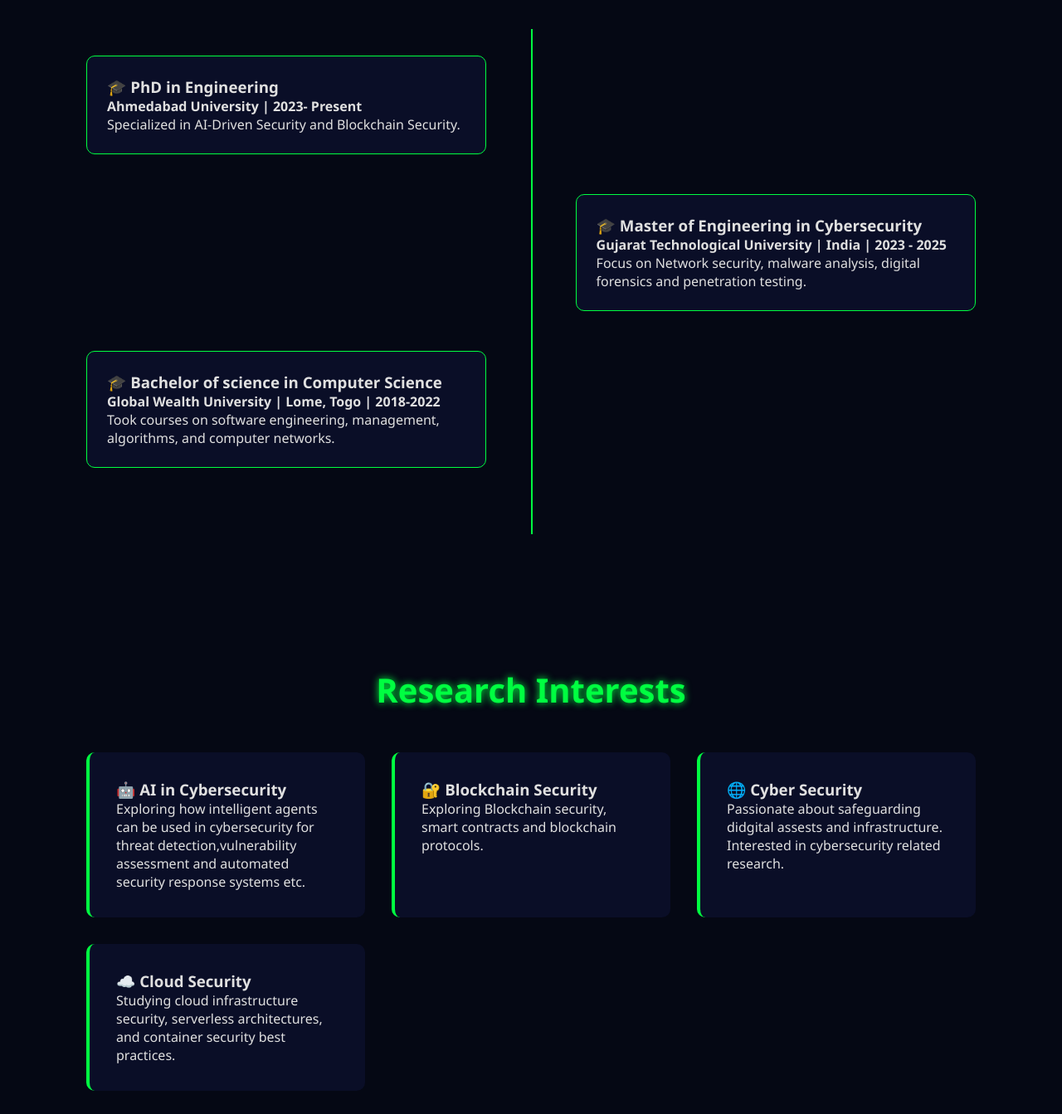
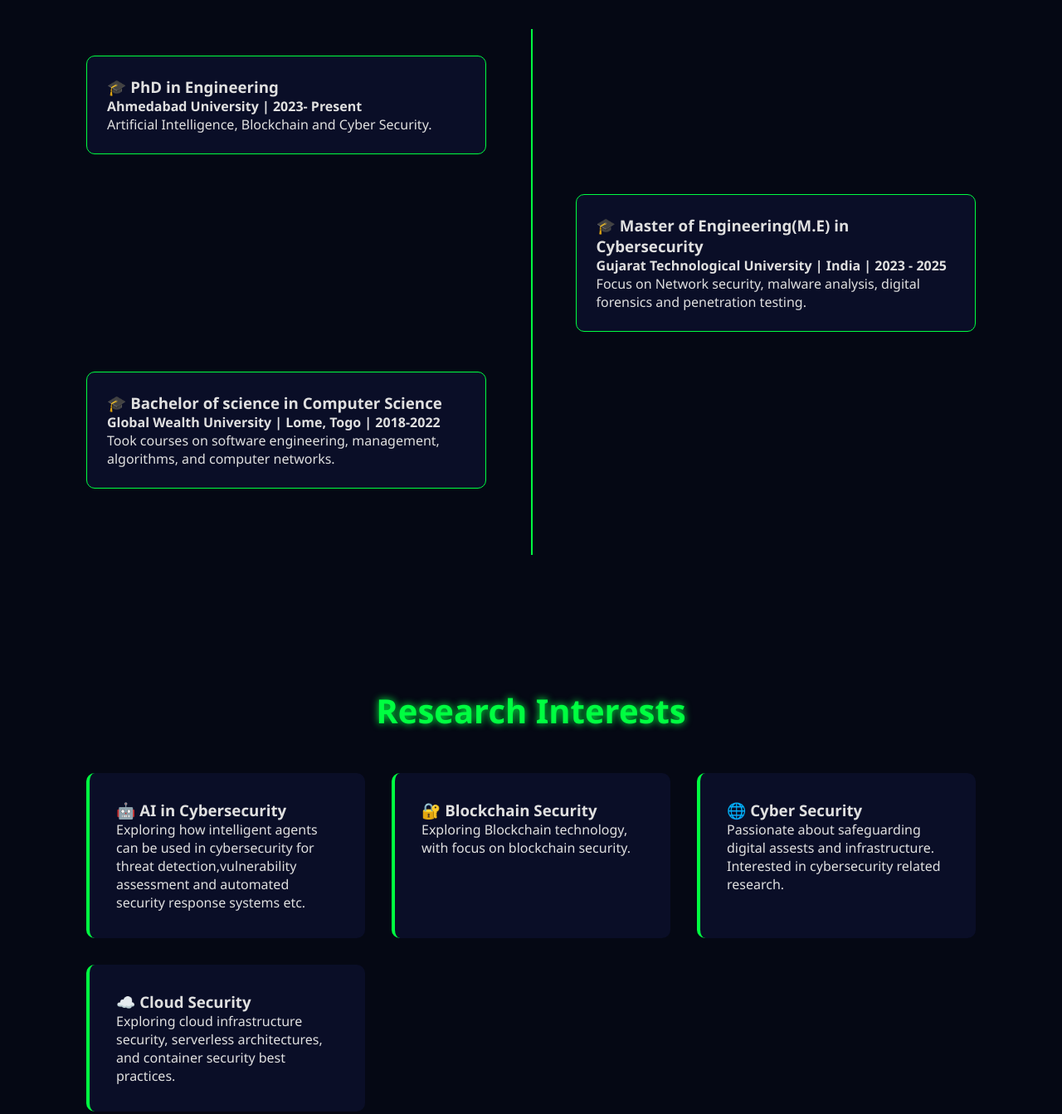
Before and after one commit to david-ehigie/MyPortfolio, a plain HTML site: page index.html in a window 1280 px wide. Shown: the part 1620-2963 px from the top of the page at 83% size. Drawn offline with Linux system fonts and the light colour scheme.

Commit message:
Update index.html

```diff
--- a/index.html
+++ b/index.html
@@ -605,12 +605,12 @@
                 <div class="timeline-content">
                     <h3>🎓 PhD in Engineering</h3>
                     <h4>Ahmedabad University | 2023- Present</h4>
-                    <p>Specialized in AI-Driven Security and Blockchain Security.</p>
+                    <p> Artificial Intelligence, Blockchain and Cyber Security.</p>
                 </div>
             </div>
             <div class="timeline-item">
                 <div class="timeline-content">
-                    <h3>🎓 Master of Engineering in Cybersecurity</h3>
+                    <h3>🎓 Master of Engineering(M.E) in Cybersecurity</h3>
                     <h4> Gujarat Technological University | India | 2023 - 2025</h4>
                     <p>Focus on Network security, malware analysis, digital forensics and penetration testing.</p>
                 </div>
@@ -635,15 +635,15 @@
             </div>
             <div class="service-card">
                 <h3>🔐 Blockchain Security</h3>
-                <p> Exploring Blockchain security, smart contracts and blockchain protocols.</p>
+                <p> Exploring Blockchain technology, with focus on blockchain security.</p>
             </div>
             <div class="service-card">
                 <h3>🌐 Cyber Security</h3>
-                <p> Passionate about safeguarding didgital assests and infrastructure. Interested in cybersecurity related research.</p>
+                <p> Passionate about safeguarding digital assests and infrastructure. Interested in cybersecurity related research.</p>
             </div>
             <div class="service-card">
                 <h3>☁️ Cloud Security</h3>
-                <p>Studying cloud infrastructure security, serverless architectures, and container security best practices.</p>
+                <p>Exploring cloud infrastructure security, serverless architectures, and container security best practices.</p>
             </div>
         </div>
     </section>
```
